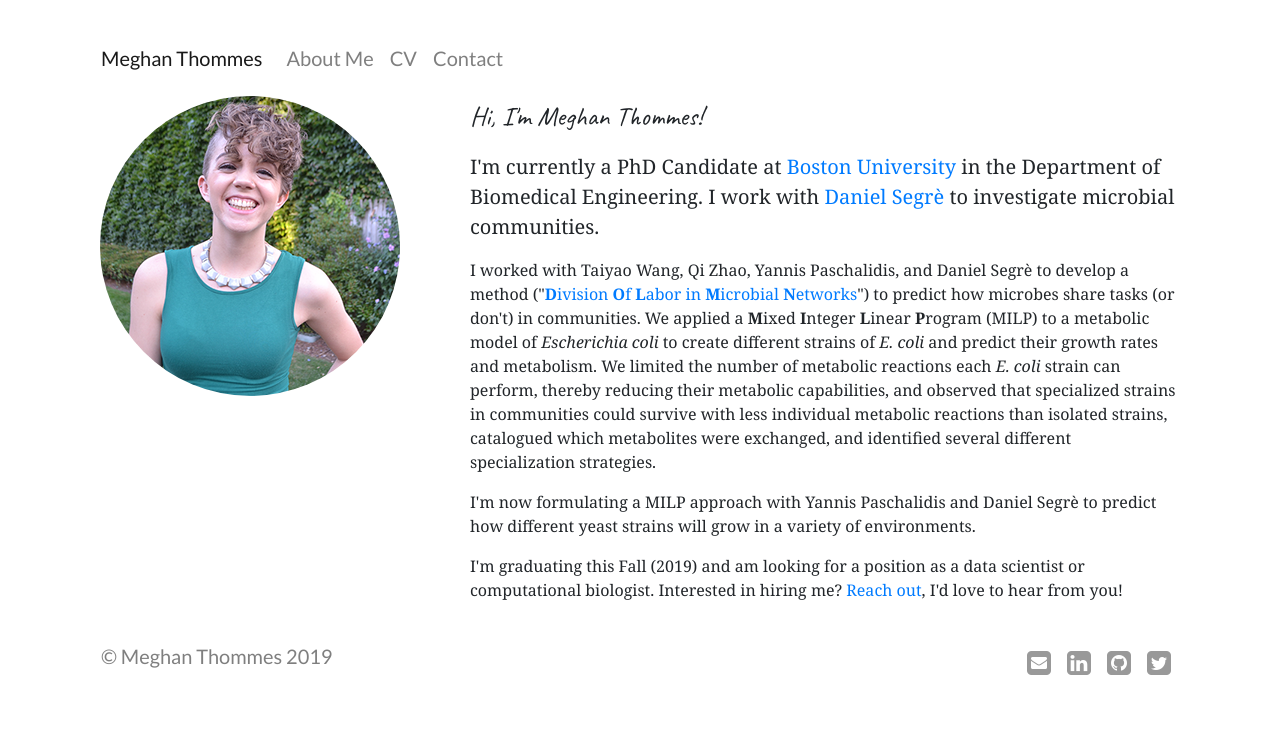
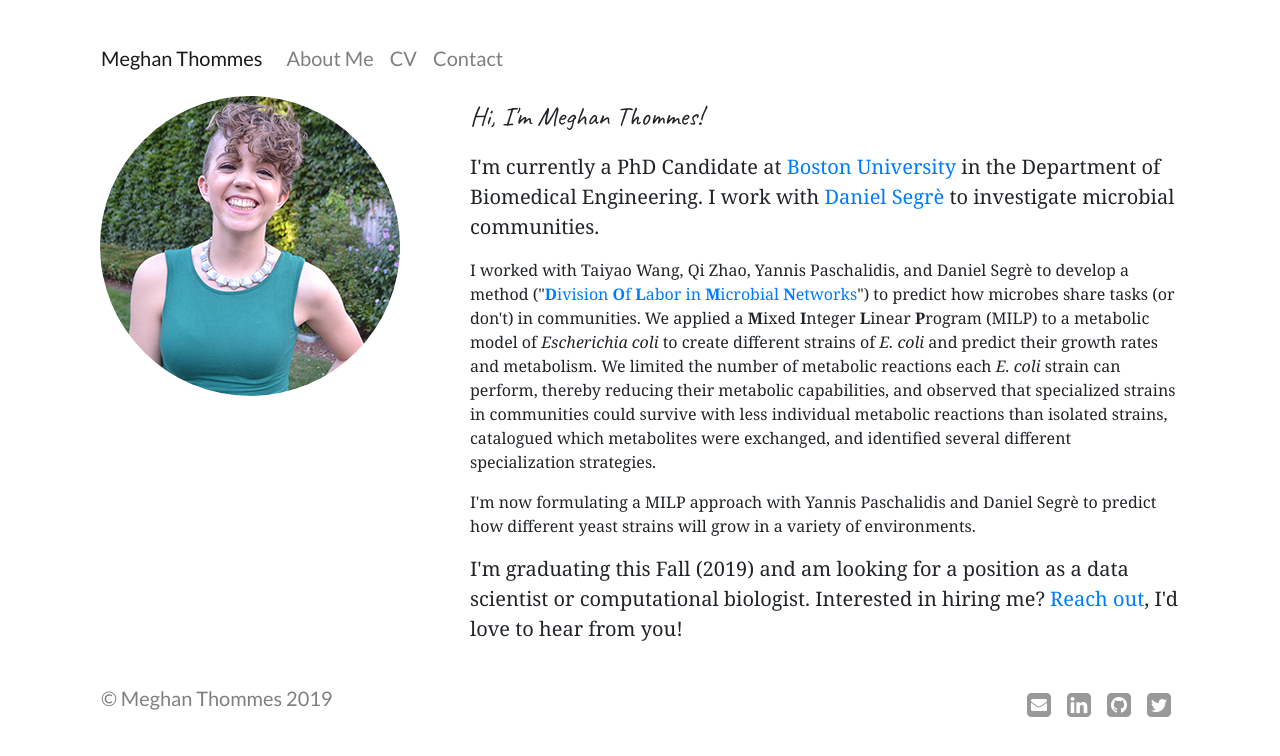
Before and after one commit to megthommes/megthommes.github.io, a Jekyll site: the page built from index.html, in a window 1280 px wide. Shown: the top 756 px of the page. Built offline with Jekyll 4.4.1, drawn with Linux system fonts in a browser that asks for light colours; some web fonts are replaced.

Commit message:
Update index.html

```diff
--- a/index.html
+++ b/index.html
@@ -26,7 +26,7 @@ description: Meghan Thommes
 				I'm now formulating a MILP approach with Yannis Paschalidis and Daniel Segr&egrave; to predict how different yeast strains will grow in a variety of environments.
 			</p>
 
-			<p>
+			<p class="lead">
 				I'm graduating this Fall (2019) and am looking for a position as a data scientist or computational biologist. Interested in hiring me? <a href="contact">Reach out</a>, I'd love to hear from you!
 			</p>
 		</div> <!-- /Blurb -->
```
